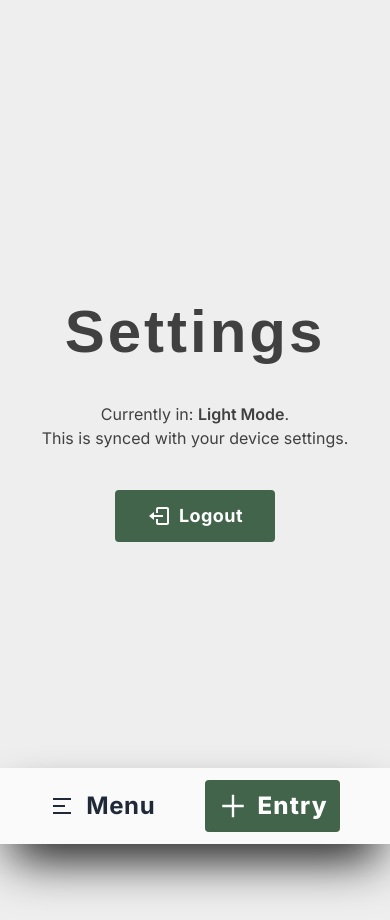
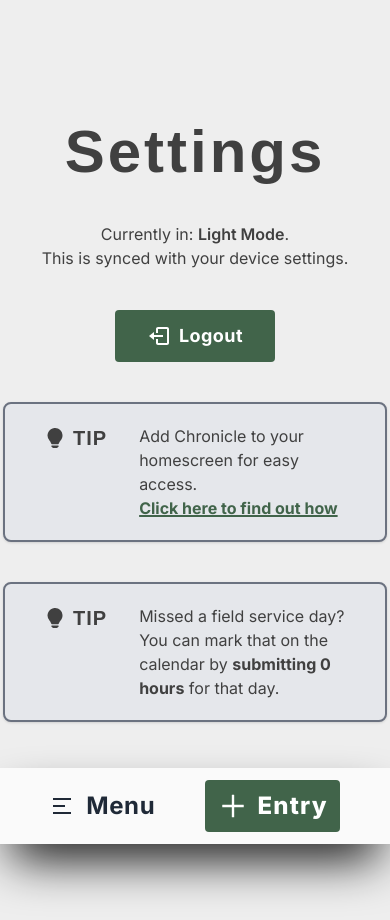
Before and after one commit to DakshalP/chronicle, a Next.js app: page /dashboard/settings in a window 390 px wide. Built offline with nearby package versions, Linux system fonts and the light colour scheme; no server answers; a web font is replaced by a local one.

Commit message:
add tips in the settings section

```diff
--- a/app/dashboard/settings/page.tsx
+++ b/app/dashboard/settings/page.tsx
@@ -3,6 +3,17 @@
 import Button from "@/components/Button";
 import { BiLogOut } from "react-icons/bi";
 import { signOut } from "next-auth/react"
+import Tip from "@/components/Tip";
+
+import {
+    Dialog,
+    DialogContent,
+    DialogDescription,
+    DialogHeader,
+    DialogTitle,
+    DialogTrigger,
+} from "@/components/Dialog";
+import Logo from "@/components/Logo";
 
 
 export default function ComingSoon() {
@@ -21,10 +32,40 @@ export default function ComingSoon() {
                 <br />
                 This is synced with your device settings.
             </p>
+
             <Button onClick={() => signOut()} variant={"cgreen"} href="/dashboard">
                 <BiLogOut className="w-6 h-6" />
                 Logout
             </Button>
+
+            <Tip mobileOnly >
+                Add Chronicle to your homescreen for easy access.
+                <Dialog>
+                    <DialogTrigger className="dark:hover:text-gray-300 hover:text-gray-800 font-bold text-cgreen underline decoration-2">
+                            Click here to find out how
+                    </DialogTrigger>
+                    <DialogContent className="py-10">
+                        <DialogHeader>
+                            <DialogTitle className="flex flex-col justify-center gap-2 items-center">
+                                How to add <Logo href="#" /> to your homescreen
+                            </DialogTitle>
+                            <DialogDescription className="whitespace-pre-wrap p-10 text-justify flex flex-col gap-5">
+                                <span className="font-bold">iPhone/iPad</span>
+                                Open Chronicle in Safari and tap the share button. Choose "Add to Home Screen" from the menu.
+                                <span className="font-bold">Android</span>
+                                Open Chronicle in Chrome, Edge, or Firefox and select "Add to Home Screen" or "Add to Phone" from the menu.
+                                <span className="italic text-xs text-right">Credits: How-To Geek</span>
+                            </DialogDescription>
+                        </DialogHeader>
+                    </DialogContent>
+                </Dialog>
+
+            </Tip>
+
+            <Tip >
+                Missed a field service day? You can mark that on the calendar by <span className="font-bold">submitting 0 hours</span> for that day.
+            </Tip>
+
         </div>
     );
 }
--- /dev/null
+++ b/components/Tip.tsx
@@ -0,0 +1,17 @@
+import React from 'react'
+import { BsLightbulbFill } from 'react-icons/bs'
+
+const Tip = ({ children, mobileOnly = false } : { children: React.ReactNode, mobileOnly?: boolean }) => {
+  return (
+    <div className={mobileOnly ? 'lg:hidden block': ''} >
+        <div className="px-10 py-5 w-96 bg-gray-200 border-2 border-gray-500 rounded-lg flex flex-row items-start gap-8 shadow text-left">
+                <div className="flex items-center gap-2 text-xl font-bold uppercase font-display tracking-wider"><BsLightbulbFill /> Tip</div>
+                <div>
+                    {children}
+                </div>
+        </div>
+    </div>
+  )
+}
+
+export default Tip
```
